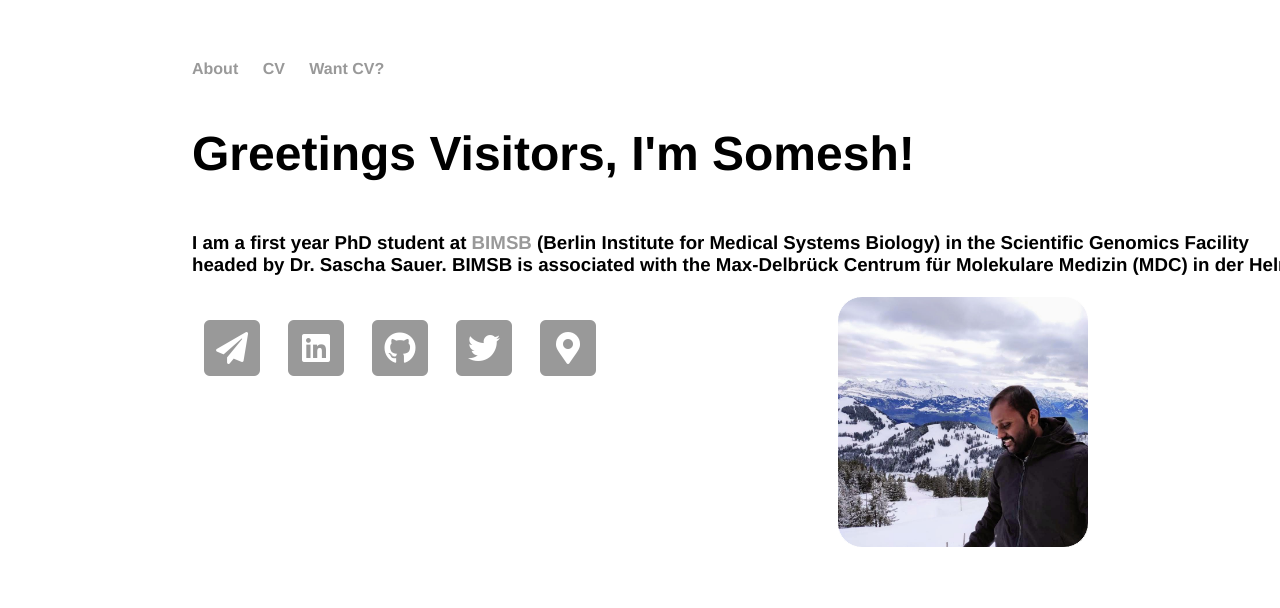
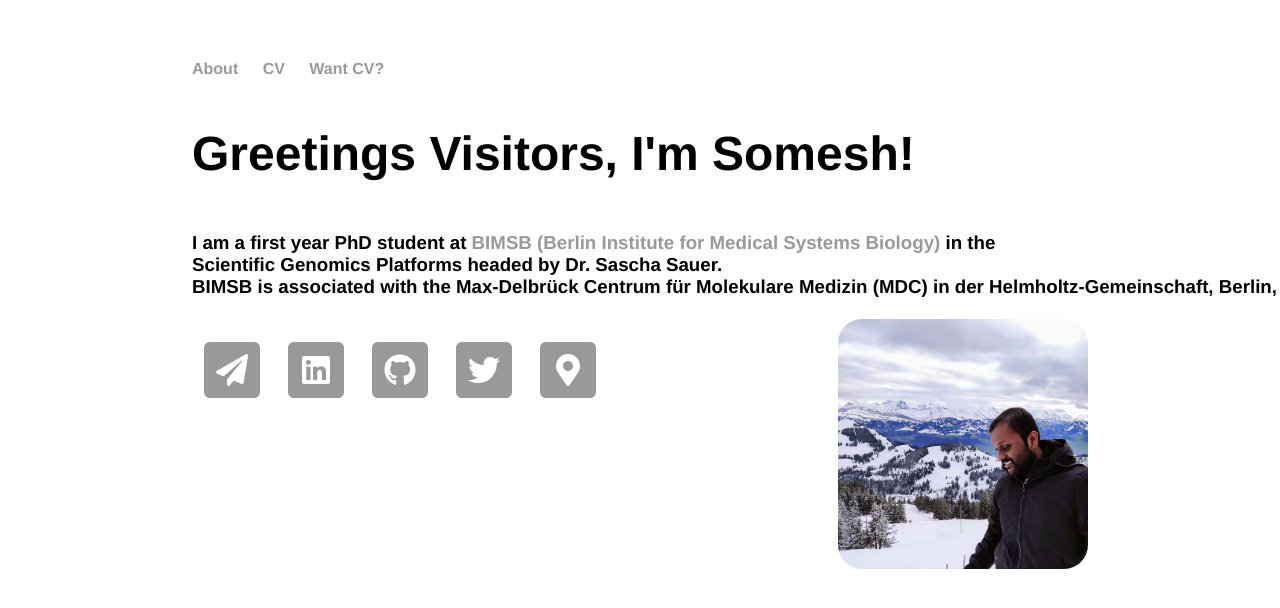
Before and after one commit to saisomesh2594/saisomesh2594.github.io, a Jekyll site: the page built from index.html, in a window 1280 px wide. Shown: the top 608 px of the page. Built offline with Jekyll 4.4.1, drawn with Linux system fonts in a browser that asks for light colours.

Commit message:
Update index.html

```diff
--- a/index.html
+++ b/index.html
@@ -26,7 +26,7 @@
 	<h4>
 		<div class="para-container" style="float:left; white-space:nowrap;">
 			<p>
-			<h3>I am a first year PhD student at <a href="https://www.mdc-berlin.de/bimsb">BIMSB</a> (Berlin Institute for Medical Systems Biology) in the Scientific Genomics Facility <br> headed by Dr. Sascha Sauer. BIMSB
+			<h3>I am a first year PhD student at <a href="https://www.mdc-berlin.de/bimsb">BIMSB (Berlin Institute for Medical Systems Biology) </a> in the  <br> Scientific Genomics Platforms headed by Dr. Sascha Sauer. <br> BIMSB
 			is associated with the Max-Delbrück Centrum für Molekulare Medizin (MDC) in der Helmholtz-Gemeinschaft, Berlin, Germany.
 			</h3>
 			</p>
```
